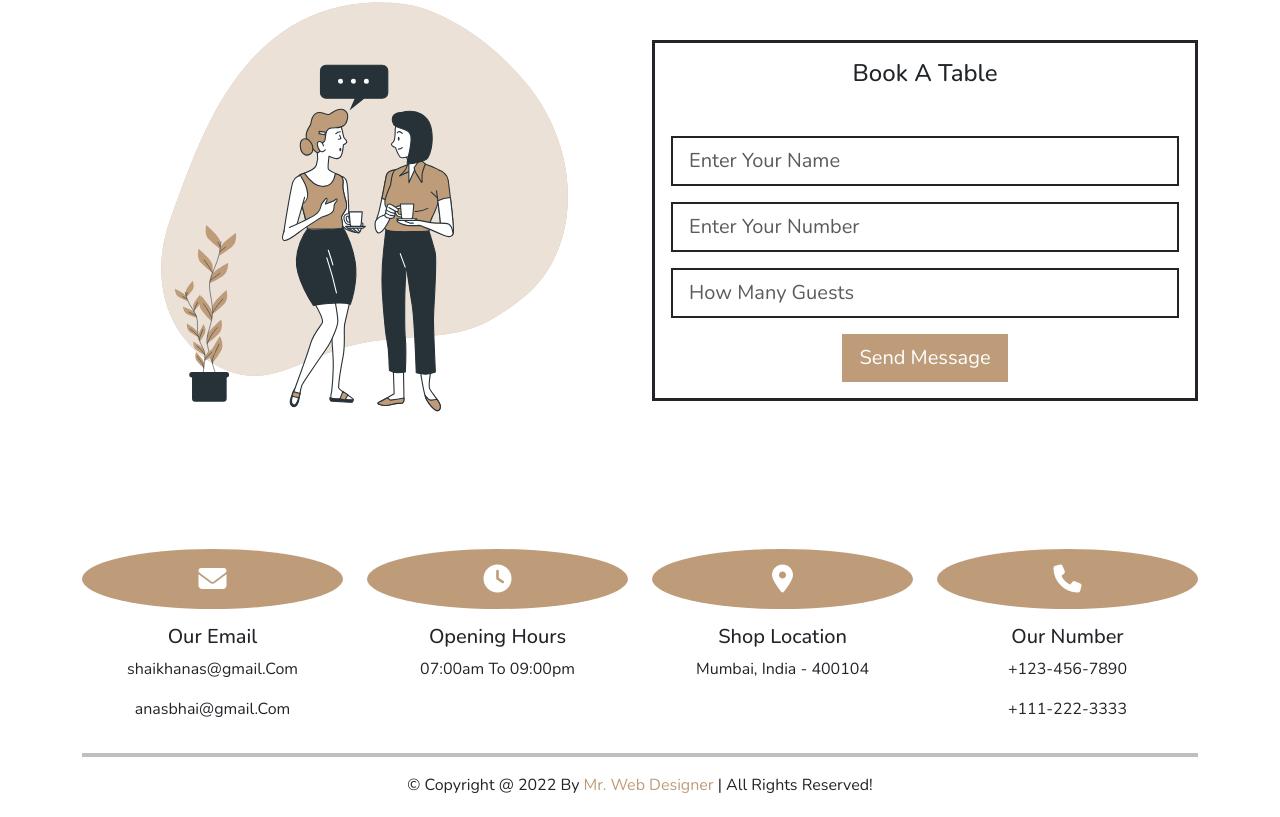
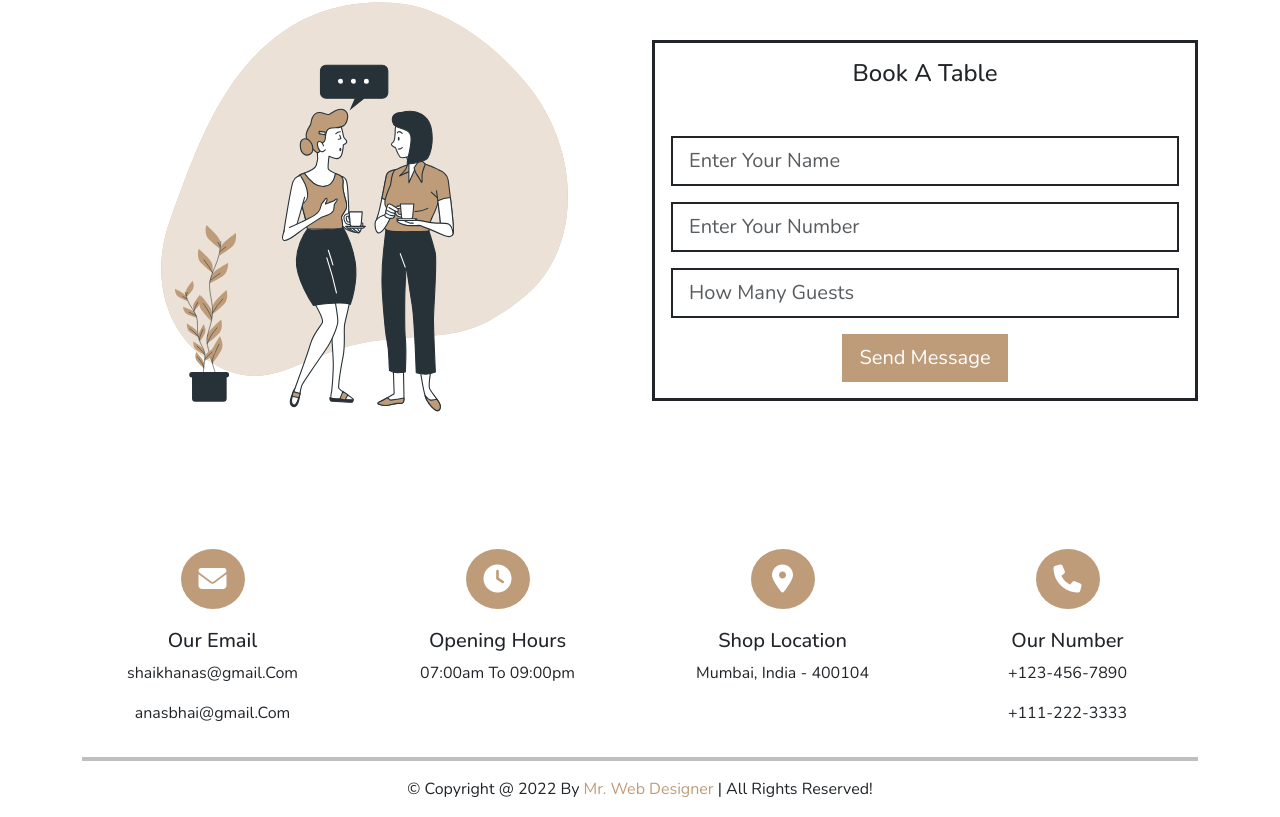
Before and after one commit to SANTHANAKRISHNANALWAR/Bootstrap_Coffee_Heaven, a plain HTML site: page index.html in a window 1280 px wide. Shown: the part 4710-5527 px from the top of the page. Drawn offline with nearby package versions, Linux system fonts and the light colour scheme; a script that the page names is missing; a web font is replaced by a local one.

Commit message:
Update style.css

```diff
--- a/style.css
+++ b/style.css
@@ -1,25 +1,36 @@
 @import url('https://fonts.googleapis.com/css2?family=Nunito:ital,wght@0,200..1000;1,200..1000&family=Open+Sans:ital,wght@0,300..800;1,300..800&display=swap');
 @import url('https://fonts.googleapis.com/css2?family=Merienda+One&family=Nunito:wght@200;300;400;500;600&display=swap');
 
-html{
+html {
     /* overflow: scroll !important; */
+    /* overflow-x: hidden !important; */
     scroll-behavior: smooth !important;
     scroll-padding-top: 80px !important;
 }
 
-body{
+body {
     font-family: "Nunito", sans-serif !important;
 }
 
-h1, h2{
+h1,
+h2 {
     font-family: "Merienda One", cursive;
 }
 
-.bg-coffee{
+.bg-coffee {
     background-color: #be9c79 !important;
     color: #ffffff !important;
 }
 
-.text-coffee{
+.bg-coffee:hover{
+    background-color: #a8570c !important;
+}
+
+.text-coffee {
     color: #be9c79 !important;
 }
+
+.aboutHeadCardIcon:first-child {
+    height: 4rem !important;
+    width: 4rem !important;
+}
```
